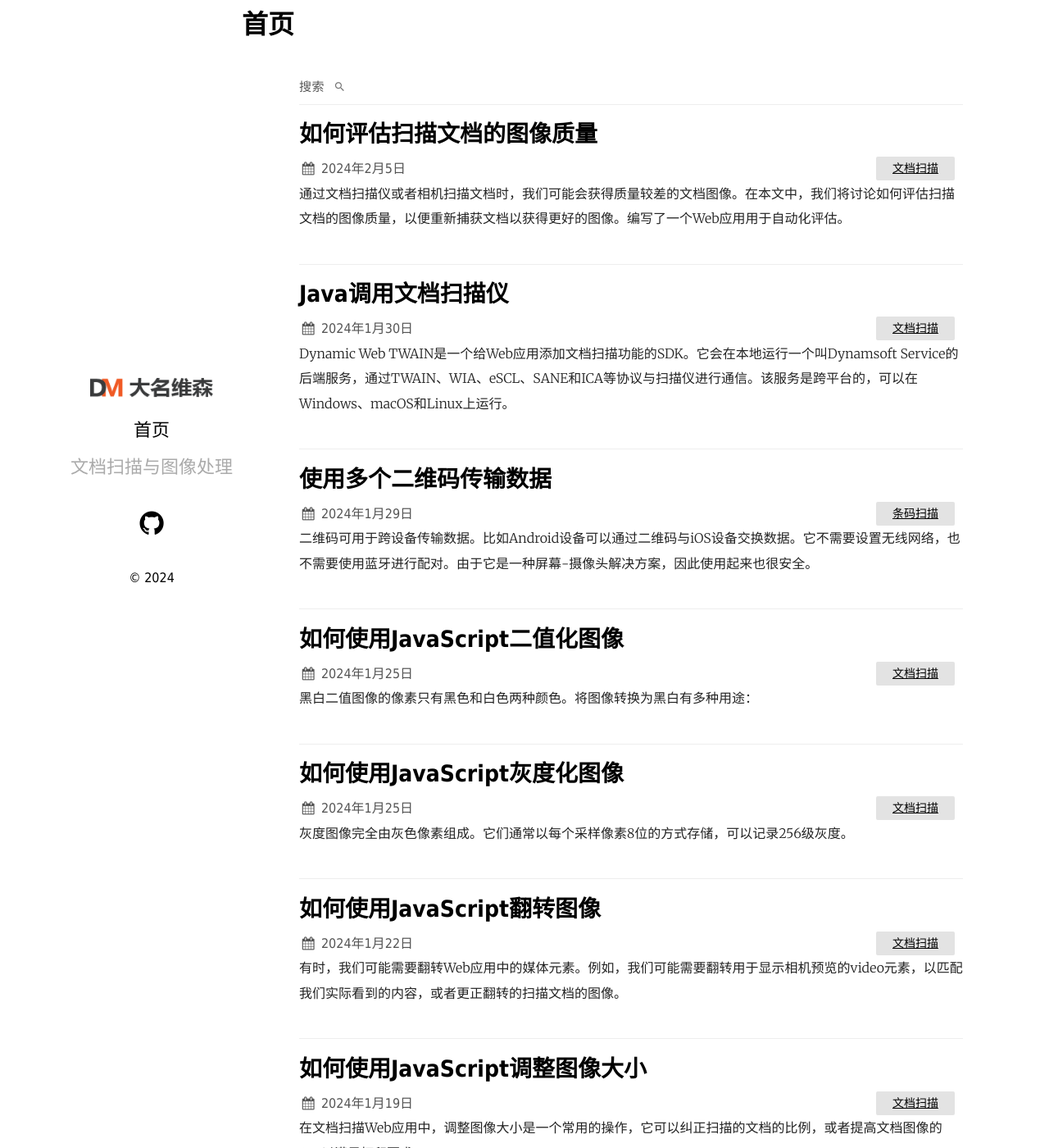
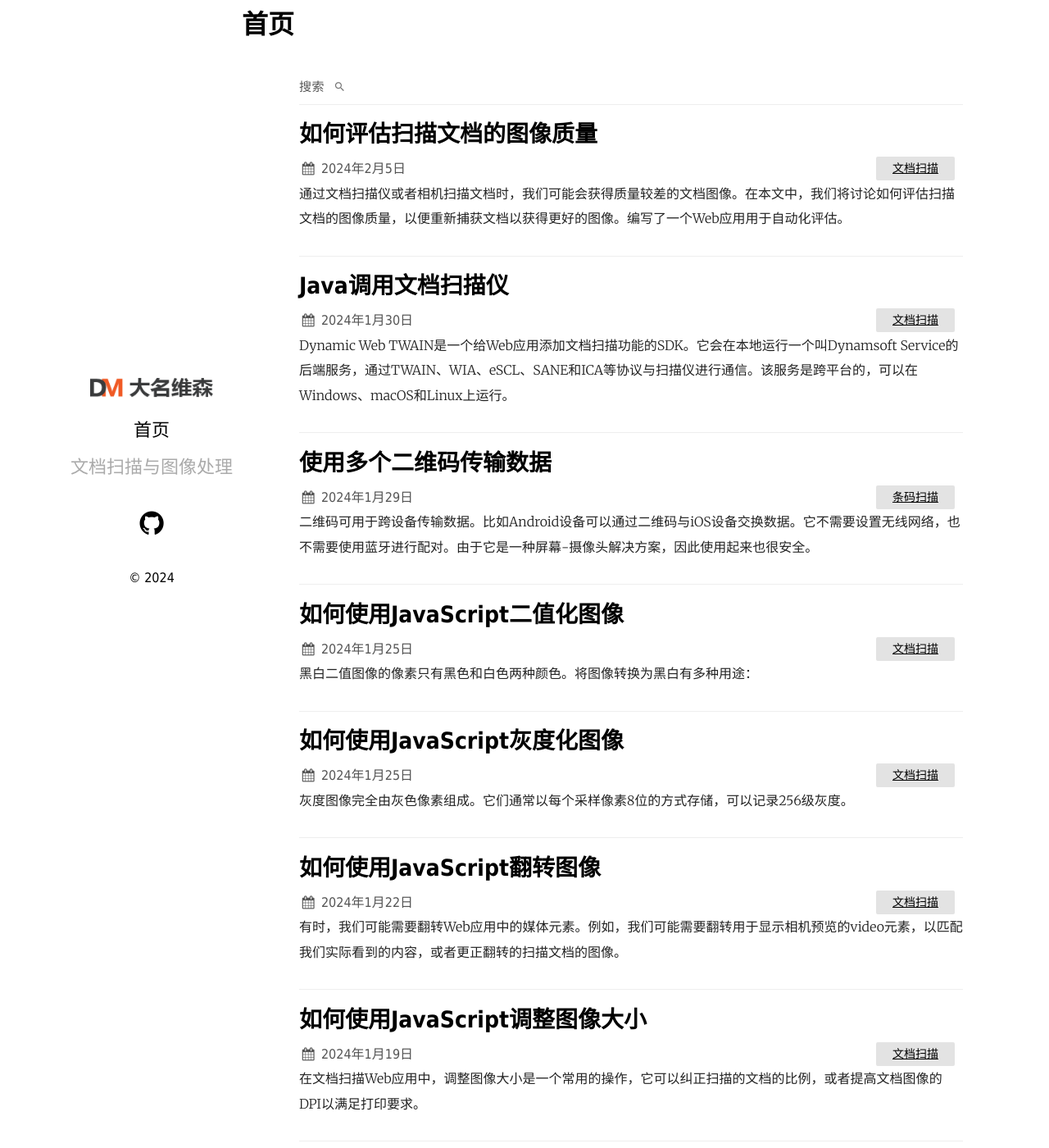
Before and after one commit to damingsoft/damingsoft.github.io, a Jekyll site: the page built from index.html, in a window 1280 px wide and 1400 px high. Shown: the whole window at 82% size. Built offline with Jekyll 4.4.1, drawn with Linux system fonts in a browser that asks for light colours; the list of posts is cut into pages by our own code.

Commit message:
use px instead of em for padding-bottom of posts

```diff
--- a/_sass/plain.scss
+++ b/_sass/plain.scss
@@ -261,7 +261,7 @@ main {
   font-weight: 300;
   color: #222;
   line-height: 1.9em;
-  padding-bottom: 2.5em;
+  padding-bottom: 30px;
   border-bottom: 1px solid #eee;
   p {
     margin-top: 10px;
```
